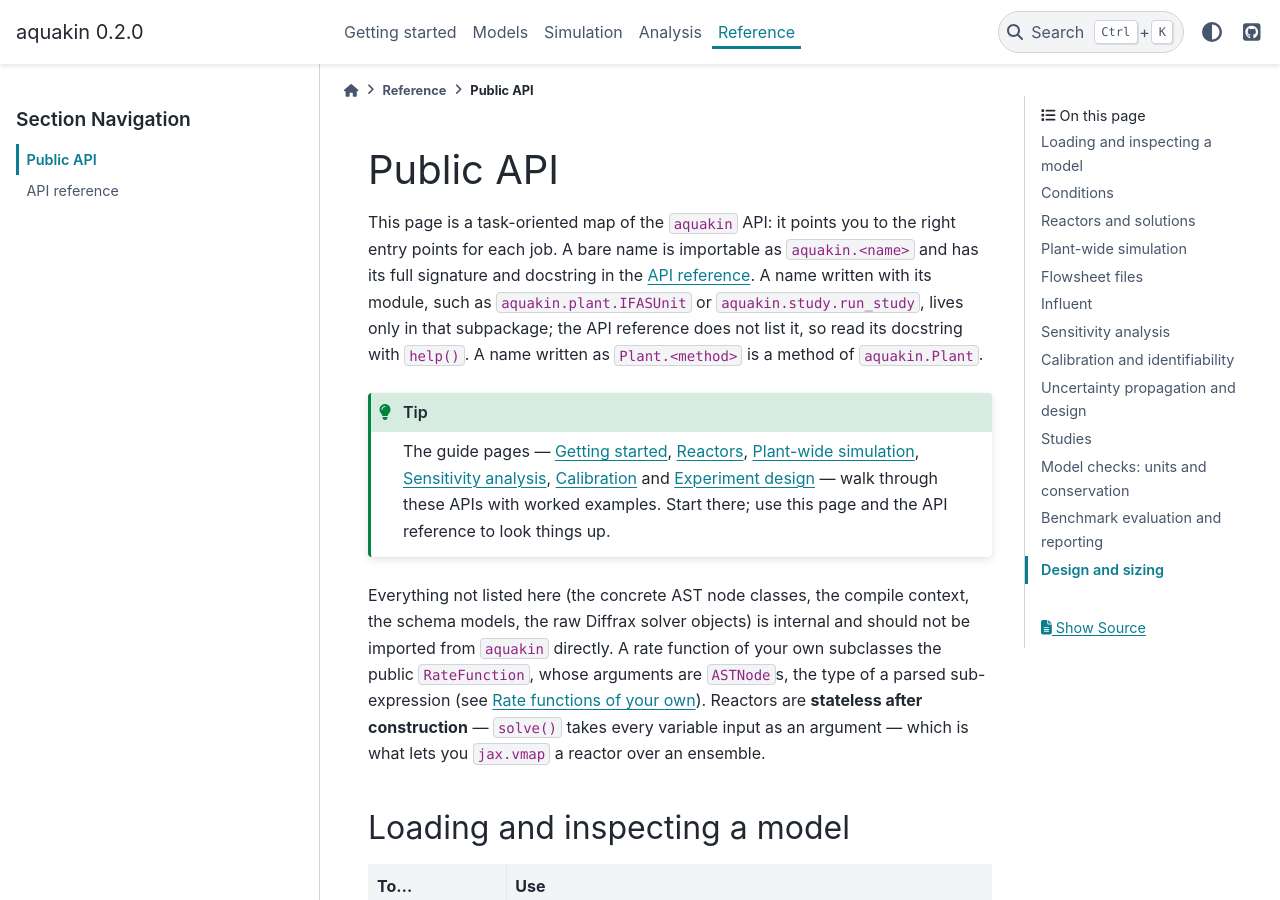
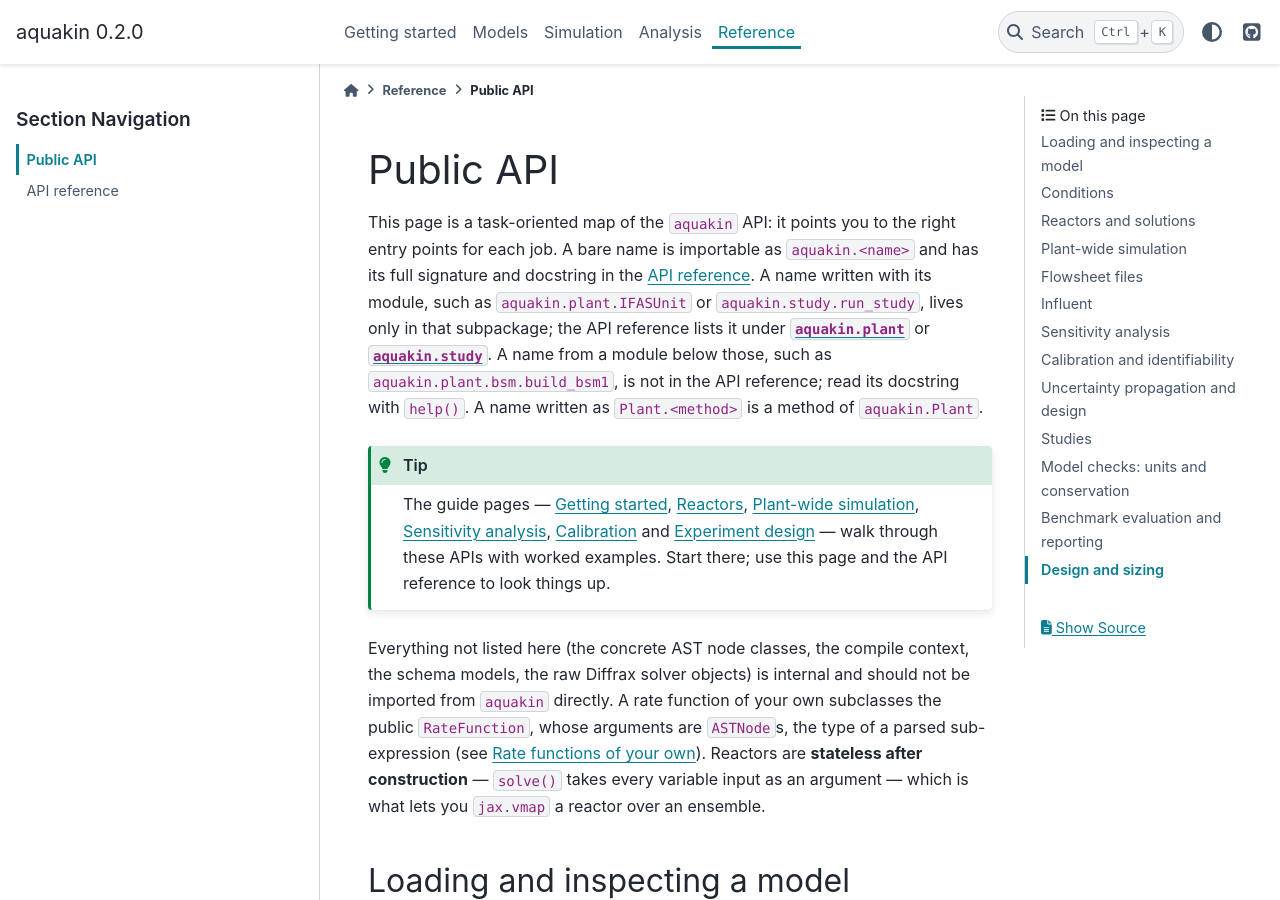
Before and after one commit to DeGrootResearchGroup/aquakin, a Sphinx documentation site: the page built from docs/public_api.md, in a window 1280 px wide and 900 px high. Built offline with Sphinx 7.4.7 and the PyData theme 0.15.4, drawn with Linux system fonts in a browser that asks for light colours; some of the changed text lies outside the part shown.

Commit message:
Point the public API map at the reference's plant and study sections
The API reference now lists aquakin.plant and aquakin.study, so drop
the advice to use help() for them; it stays for the modules below
them, such as aquakin.plant.bsm.

Co-Authored-By: Claude Opus 5.5 <noreply@anthropic.com>

````diff
--- a/docs/public_api.md
+++ b/docs/public_api.md
@@ -2,11 +2,14 @@
 
 This page is a task-oriented map of the `aquakin` API: it points you to the
 right entry points for each job. A bare name is importable as `aquakin.<name>`
-and has its full signature and docstring in the [API reference](api.md). A name
-written with its module, such as `aquakin.plant.IFASUnit` or
-`aquakin.study.run_study`, lives only in that subpackage; the API reference does
-not list it, so read its docstring with `help()`. A name written as
-`Plant.<method>` is a method of `aquakin.Plant`.
+and has its full signature and docstring in the [API reference](api.md#aquakin).
+A name written with its module, such as `aquakin.plant.IFASUnit` or
+`aquakin.study.run_study`, lives only in that subpackage; the API reference
+lists it under [`aquakin.plant`](api.md#aquakinplant) or
+[`aquakin.study`](api.md#aquakinstudy). A name from a module below those, such
+as `aquakin.plant.bsm.build_bsm1`, is not in the API reference; read its
+docstring with `help()`. A name written as `Plant.<method>` is a method of
+`aquakin.Plant`.
 
 ```{tip}
 The guide pages — [Getting started](getting_started.md),
@@ -185,5 +188,5 @@ results have gone stale.
 | Pumping / mixing / heating energy | `pumping_energy`, `pumping_energy_bsm2`, `mixing_energy`, `heating_energy` |
 | Disinfection sizing | `uv_dose`, `uv_log_inactivation`, `ct_value`, `ct_log_removal`, `t10_from_rtd`, `t10_from_baffling` |
 
-For the exact signatures, return types, and every remaining top-level symbol,
-see the [API reference](api.md).
+For the exact signatures, return types, and every remaining public symbol of
+`aquakin`, `aquakin.plant` and `aquakin.study`, see the [API reference](api.md).
````
